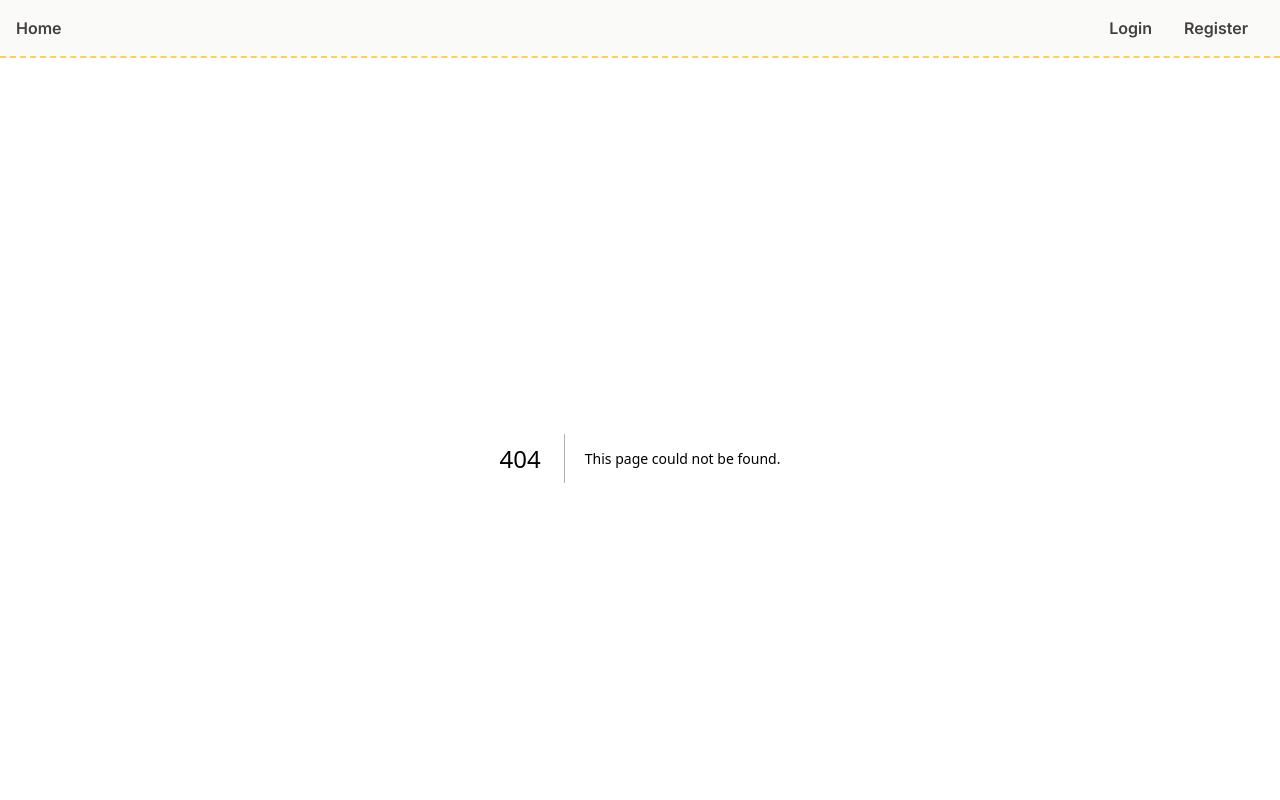
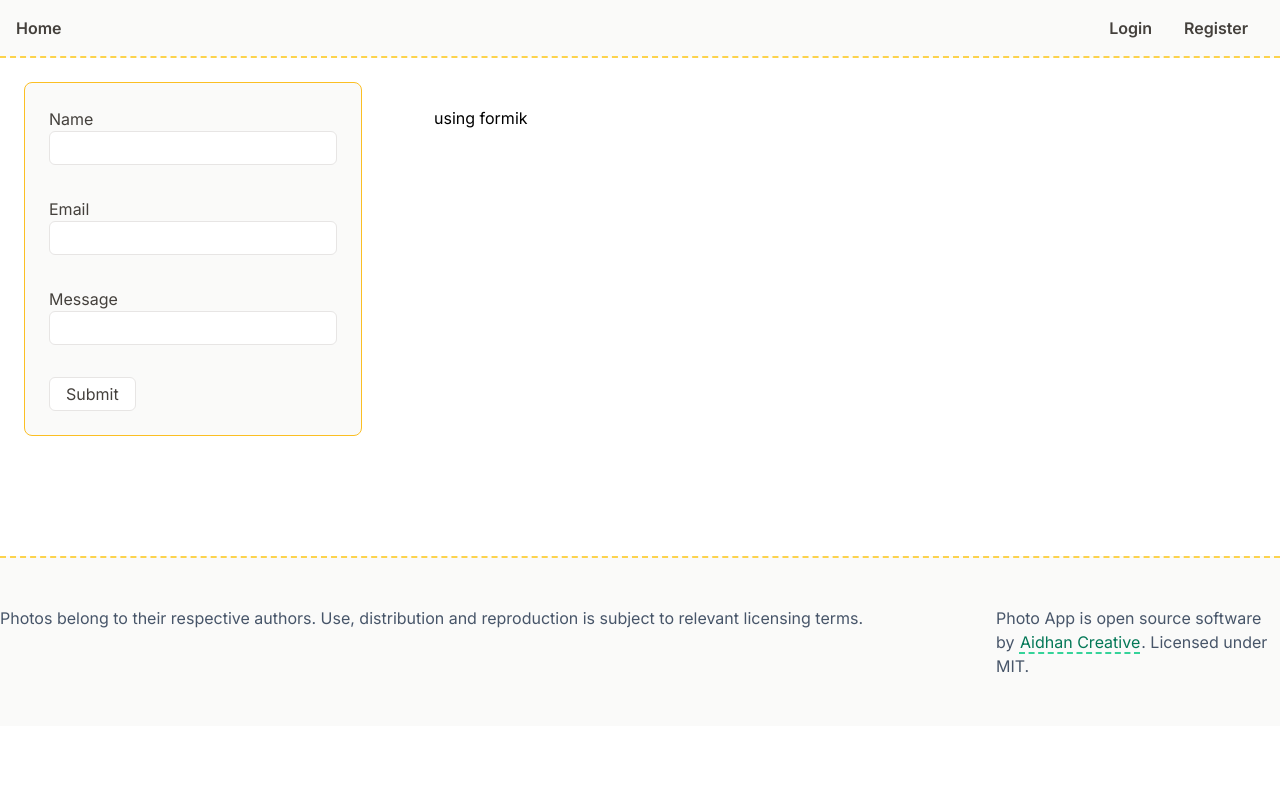
Before and after one commit to aidhand/photo-app, a Next.js app: page /contact in a window 1280 px wide. Before the commit this address had no page. Shown: the top 800 px of the page. Built offline with nearby package versions, Linux system fonts and the light colour scheme; a web font is replaced by a local one.

Commit message:
Add a contact form using formik

```diff
--- /dev/null
+++ b/app/contact/page.tsx
@@ -0,0 +1,130 @@
+"use client";
+
+import React from "react";
+import { Formik, FormikHelpers, Form, Field, ErrorMessage } from "formik";
+import * as Yup from "yup";
+import axios from "axios";
+import useSWR from "swr";
+
+export default function Contact() {
+  return (
+    <div className="container mx-auto flex">
+      <main className="m-6 p-6 bg-stone-50 border rounded-lg border-amber-400 text-stone-700">
+        <ContactForm />
+      </main>
+      <aside className="m-6 p-6">using formik</aside>
+    </div>
+  );
+}
+
+function ContactForm() {
+  const initialValues = {
+    name: "",
+    email: "",
+    message: "",
+  };
+
+  type valueTypes = typeof initialValues;
+
+  const onSubmit = async (
+    values: valueTypes,
+    { setSubmitting }: FormikHelpers<valueTypes>
+  ) => {
+    try {
+      const response = await axios.post("/api/contact", values);
+      console.log("Form submitted:", response.data);
+    } catch (error) {
+      console.error(error);
+    } finally {
+      setSubmitting(false);
+    }
+  };
+
+  const validationSchema = Yup.object().shape({
+    name: Yup.string().required("Name is required"),
+    email: Yup.string()
+      .email("Invalid email address")
+      .required("Email is required"),
+    message: Yup.string().required("Message is required"),
+  });
+
+  const { data, error } = useSWR("/api/contact", {
+    revalidateOnFocus: false,
+    shouldRetryOnError: false,
+    dedupingInterval: 60000,
+  });
+
+  return (
+    <Formik
+      initialValues={initialValues}
+      onSubmit={onSubmit}
+      validationSchema={validationSchema}>
+      {({ isSubmitting }) => (
+        <Form>
+          <div>
+            <div className="flex justify-between align-baseline">
+              <label htmlFor="name" className="block">
+                Name
+              </label>
+              <ErrorMessage
+                name="name"
+                component="p"
+                className="block text-red-500 font-medium text-sm"
+              />
+            </div>
+
+            <Field
+              type="text"
+              name="name"
+              className="py-1 px-2 mb-8 w-72 block border rounded-md border-stone-200 bg-white"
+            />
+          </div>
+
+          <div>
+            <div className="flex justify-between align-baseline">
+              <label htmlFor="email">Email</label>
+              <ErrorMessage
+                name="email"
+                component="p"
+                className="block text-red-500 font-medium text-sm"
+              />
+            </div>
+            <Field
+              type="email"
+              name="email"
+              className="py-1 px-2 mb-8 w-72 block border rounded-md border-stone-200 bg-white"
+            />
+          </div>
+
+          <div>
+            <div className="flex justify-between align-baseline">
+              <label htmlFor="message">Message</label>
+              <ErrorMessage
+                name="message"
+                component="p"
+                className="block text-red-500 font-medium text-sm"
+              />
+            </div>
+            <Field
+              type="textarea"
+              name="message"
+              className="py-1 px-2 mb-8 w-72 block border rounded-md border-stone-200 bg-white"
+            />
+          </div>
+
+          <button
+            type="submit"
+            disabled={isSubmitting}
+            className="py-1 px-4 border rounded-md border-stone-200 bg-white hover:bg-stone-100 active:bg-stone-200">
+            Submit
+          </button>
+
+
+          {data && data.success && (
+            <div className="text-green-500">Form submitted successfully!</div>
+          )}
+        </Form>
+      )}
+    </Formik>
+  );
+}
--- a/package.json
+++ b/package.json
@@ -39,7 +39,8 @@
     "sharp": "^0.32.0",
     "slugify": "^1.6.5",
     "swr": "^2.1.1",
-    "tailwindcss": "^3.0.23"
+    "tailwindcss": "^3.0.23",
+    "yup": "^1.0.2"
   },
   "devDependencies": {
     "@faker-js/faker": "^7.6.0",
```
Also changed, not shown: 1 other file (tests, documents, lock files or other folders).
